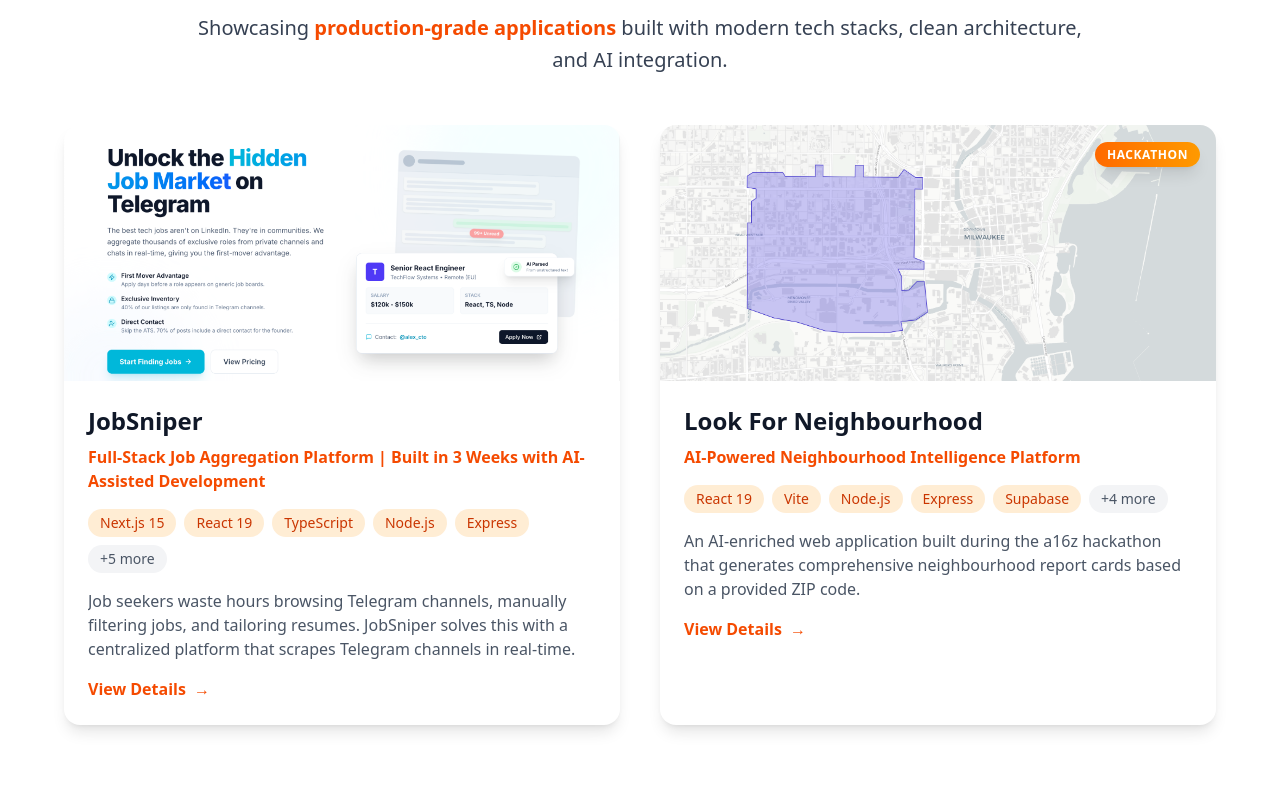
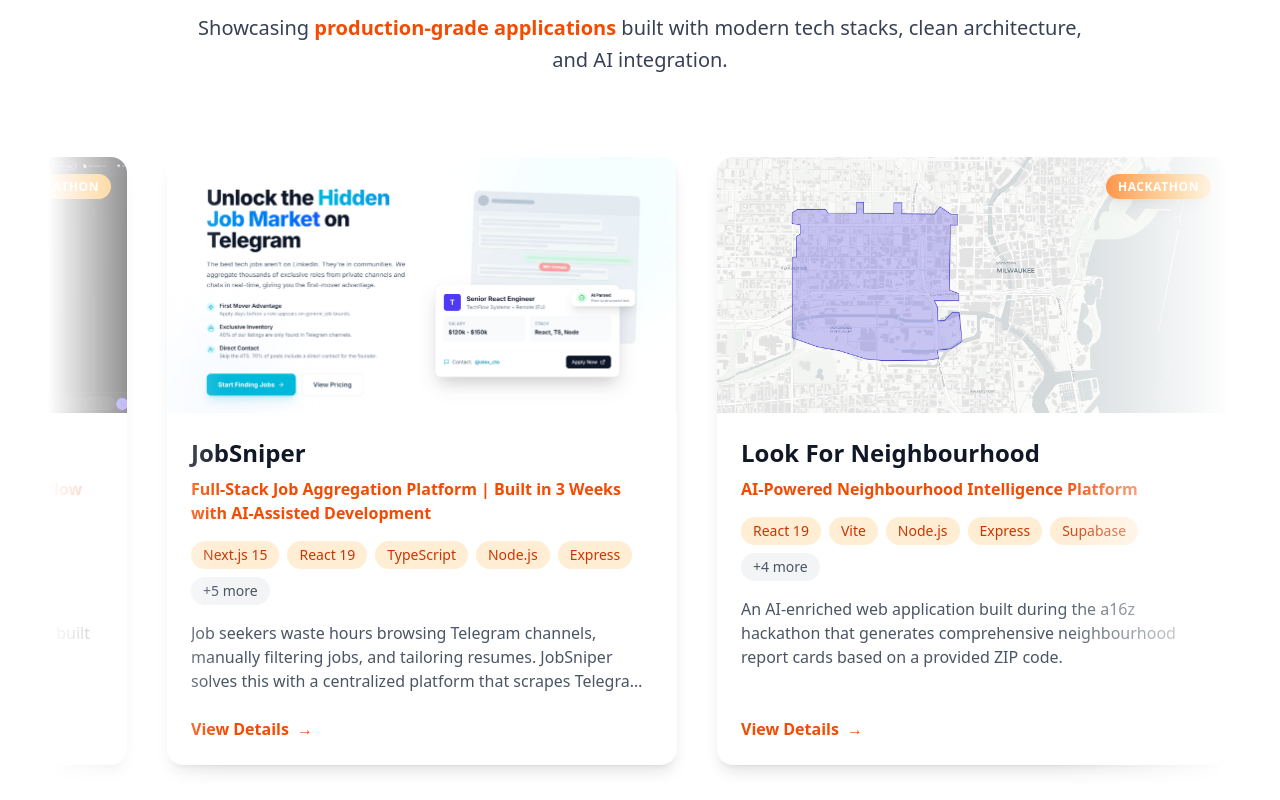
Before and after one commit to wertypotom/portfolio, a React (Vite) app: page / in a window 1280 px wide. Shown: the part 1000-1800 px from the top of the page. Built offline with nearby package versions, Linux system fonts and the light colour scheme.

Commit message:
added project carousel

```diff
--- a/package.json
+++ b/package.json
@@ -15,6 +15,9 @@
     "@tailwindcss/vite": "^4.1.16",
     "@vercel/analytics": "^1.5.0",
     "class-variance-authority": "^0.7.1",
+    "embla-carousel-auto-scroll": "^8.6.0",
+    "embla-carousel-autoplay": "^8.6.0",
+    "embla-carousel-react": "^8.6.0",
     "framer-motion": "^12.23.24",
     "lucide-react": "^0.552.0",
     "mermaid": "^11.12.2",
--- /dev/null
+++ b/src/pages/home/projects/data/chat.ts
@@ -0,0 +1,194 @@
+import type { Project } from '../types';
+
+export const chatProject: Project = {
+  id: 'ai-chat-explorer',
+  title: 'AI Chat Explorer',
+  subtitle: 'Advanced Multi-Modal AI Assistant & Agentic Workflow Explorer',
+  badge: 'Hackathon',
+  coverImage: '/assets/images/chat-cover.png', // Placeholder
+  githubLinks: [
+    {
+      label: 'Repository',
+      url: 'https://github.com/wertypotom/llm-chat',
+    },
+  ],
+  tags: [
+    'Next.js',
+    'AI SDK',
+    'AutoGen (Python)',
+    'LlamaIndex',
+    'MCP',
+    'Supabase',
+    'WebRTC',
+    'TailwindCSS',
+  ],
+  overviewText:
+    'A comprehensive exploration of modern AI capabilities built during a hackathon, featuring RAG, multi-agent orchestration, tool use via MCP, and voice interfaces (STT/TTS).',
+  sections: [
+    {
+      type: 'overview',
+      description:
+        'Built during a fast-paced hackathon, this project served as a deep-dive exploration into the bleeding edge of AI application development. Rather than a simple LLM wrapper, this platform integrates Retrieval-Augmented Generation (RAG) with LlamaIndex and Supabase Vector DB, Model Context Protocol (MCP) for zero-shot Zapier tool execution, and a separate Python sidecar running AutoGen for complex, multi-agent "Analyst vs Critic" debates.',
+      timeline: 'Hackathon',
+      keyCapabilities: [
+        'Architected a hybrid Next.js/FastAPI system connecting TS AI SDKs with Python AutoGen',
+        'Implemented a localized RAG pipeline using LlamaIndex for PDF parsing, chunking (Map-Reduce), and semantic search',
+        'Integrated Model Context Protocol (MCP) to securely grant the LLM access to external tools like Google Sheets via Zapier',
+        'Built a rich, multi-modal UI including WebRTC voice interfaces (Whisper STT / ElevenLabs TTS), and an interactive multi-agent debate stream',
+        'Developed a multi-channel presence by connecting the AI backend to a Telegram bot via Webhooks',
+      ],
+    },
+    {
+      type: 'list',
+      title: 'Engineering & Product Approach',
+      description:
+        'Focused on rapid capability discovery while maintaining a premium user experience and robust system design.',
+      items: [
+        'Premium UX First: Designed a dark-mode glassmorphic UI with micro-animations, ensuring the complex AI features felt intuitive and responsive.',
+        'Pragmatic Polyglot Architecture: Used TypeScript/Next.js for the core interactive loop where Vercel AI SDK shines, but spun up a Python FastAPI sidecar specifically to leverage AutoGen\'s superior multi-agent capabilities.',
+        'Component Injection: Pushed beyond standard markdown by injecting interactive React components (like Support Tickets or Agent Thought chains) directly into the LLM stream.',
+        'Exploratory Iteration: Rapidly prototyped disjointed advanced features (RAG, Voice, MCP) and successfully unified them into a single coherent conversational interface.',
+      ],
+    },
+    {
+      type: 'architecture',
+      title: 'Architecture',
+      description:
+        'A dual-service architecture. The Next.js frontend handles UI, text/audio streaming, local state, and simple model routing. Complex tasks (like multi-agent debate) are proxied to a FastAPI Python sidecar. Supabase handles standard auth/state alongside pgvector for RAG embeddings.',
+      layers: [
+        {
+          name: 'Client (Next.js / React)',
+          description: 'UI & Stream Consumption',
+          components: [
+            'Vercel AI SDK (useChat)',
+            'Web Audio API (Visualizers)',
+            'Local Storage (Session caching)',
+          ],
+        },
+        {
+          name: 'API Gateway (Next.js Route Handlers)',
+          description: 'Orchestration & Tools',
+          components: [
+            'RouteLLM (Abacus.ai)',
+            'Model Context Protocol (MCP) Clients',
+            'LlamaIndex Map-Reduce logic',
+            'Rate Limiting & Validate',
+          ],
+        },
+        {
+          name: 'Agentic Sidecar (FastAPI / Python)',
+          description: 'Complex Orchestration',
+          components: [
+            'AutoGen RoundRobinGroupChat',
+            'Server-Sent Events (SSE) Streaming',
+            'Analyst & Critic Personas',
+          ],
+        },
+        {
+          name: 'Data & Persistence',
+          description: 'State & Vectors',
+          components: [
+            'Supabase (PostgreSQL)',
+            'pgvector (Similarity Search)',
+          ],
+        },
+      ],
+    },
+    {
+      type: 'techStack',
+      title: 'Tech Stack',
+      categories: [
+        {
+          name: 'Frontend',
+          technologies: [
+            { name: 'Next.js 14/15', purpose: 'App Router & API Routes' },
+            { name: 'React 18+', purpose: 'UI Components' },
+            { name: 'Vercel AI SDK', purpose: 'Streaming & Tool execution' },
+            { name: 'WebRTC / Web Audio', purpose: 'Voice capturing & visualizers' },
+          ],
+        },
+        {
+          name: 'Backend & AI',
+          technologies: [
+            { name: 'Python / FastAPI', purpose: 'AutoGen Sidecar API' },
+            { name: 'AutoGen', purpose: 'Multi-agent orchestration' },
+            { name: 'LlamaIndex', purpose: 'RAG, PDF Parsing, and Map-Reduce summaries' },
+            { name: 'Model Context Protocol (MCP)', purpose: 'Standardized external tool access' },
+          ],
+        },
+      ],
+      integrations: [
+        'Abacus.ai (RouteLLM)',
+        'Zapier (MCP Tooling)',
+        'ElevenLabs (TTS)',
+        'OpenAI Whisper (STT)',
+        'Telegram API',
+      ],
+    },
+    {
+      type: 'gridCards',
+      title: 'Key Explorations & Features',
+      cards: [
+        {
+          title: 'Multi-Agent Debate (AutoGen)',
+          description:
+            'A user query triggers an Analyst and a Critic agent who debate and refine the answer over multiple rounds. The internal thought process is streamed progressively to the UI via Server-Sent Events (SSE).',
+        },
+        {
+          title: 'Zero-Shot Tooling (MCP)',
+          description:
+            'Implemented the emerging Model Context Protocol to seamlessly grant the LLM access to external APIs (like appending rows to Google Sheets via Zapier) without hardcoding integration logic.',
+        },
+        {
+          title: 'Map-Reduce Document Summarization',
+          description:
+            'Built a pipeline to parse PDFs, chunk text via SentenceSplitters, run parallel LLM summarization tasks (batched), and reduce them into a final comprehensive summary using LlamaIndex.',
+        },
+        {
+          title: 'Voice-First Contextual UI',
+          description:
+            'Created an interactive voice overlay that reads the current DOM context (like form inputs) and injects it into the system prompt, allowing the user to fill out applications purely via natural voice conversation.',
+        },
+      ],
+    },
+    {
+      type: 'bulletGroup',
+      title: 'Quality Assurance & Roadmap',
+      items: [
+        {
+          title: 'Identified Weak Spots & Future Improvements',
+          bullets: [
+            'Latency Bottlenecks: Multi-agent generation and TTS processing inherently add latency. Future iterations should implement WebSocket streaming for audio to achieve true real-time voice interaction.',
+            'State Synchronization: Using localStorage limits cross-device continuity. Moving full session state to Supabase would improve the multi-channel (Telegram <-> Web) continuity.',
+            'Vector DB Scaling: The current pgvector setup is synchronous during ingestion. Large PDF uploads could block the main thread; parsing should be offloaded to a background queue (e.g. BullMQ).',
+            'Observability: Implementing LangSmith or Helicone is critical moving forward to trace exactly where token bloat and multi-agent loops degrade performance.',
+          ],
+        },
+      ],
+    },
+    {
+      type: 'bulletGroup',
+      title: 'Skills Demonstrated',
+      items: [
+        {
+          title: 'Technical',
+          bullets: [
+            'Generative AI Ecosystem (AI SDK, LlamaIndex, AutoGen)',
+            'Polyglot System Architecture (TypeScript / Python)',
+            'Advanced Data Pipelines (RAG Map-Reduce, Vector Embeddings)',
+            'Streaming APIs (SSE, WebRTC Audio Buffers)',
+            'Protocol Discovery (Model Context Protocol early adoption)',
+          ],
+        },
+        {
+          title: 'Product & Soft Skills',
+          bullets: [
+            'Product-Minded Engineering (Prioritizing UI micro-interactions for complex features)',
+            'Rapid Technological Adoption (Learning and integrating bleeding-edge frameworks in days)',
+            'Architectural Pragmatism (Knowing when to leave Node.js for Python to solve specific agentic problems tier)',
+          ],
+        },
+      ],
+    },
+  ],
+};
--- a/src/pages/home/projects/index.tsx
+++ b/src/pages/home/projects/index.tsx
@@ -1,5 +1,7 @@
 import { useState } from 'react';
 import { motion } from 'framer-motion';
+import useEmblaCarousel from 'embla-carousel-react';
+import AutoScroll from 'embla-carousel-auto-scroll';
 import { Modal } from '../../../components/modal';
 import { ProjectCard } from './project-card';
 import { ProjectModal } from './project-modal';
@@ -8,6 +10,12 @@
 
 export const Projects = () => {
   const [selectedProject, setSelectedProject] = useState<Project | null>(null);
+  const [autoScrollPlugin] = useState(() => AutoScroll({ speed: 1, playOnInit: true, stopOnInteraction: false }));
+
+  const [emblaRef] = useEmblaCarousel(
+    { loop: true, align: 'center', dragFree: true },
+    [autoScrollPlugin]
+  );
 
   return (
     <>
@@ -15,7 +23,7 @@
         id='projects'
         className='py-10 sm:py-16 md:py-20 px-4 bg-white overflow-hidden'
       >
-        <div className='container mx-auto'>
+        <div className='container mx-auto max-w-[100vw]'>
           <motion.div
             initial={{ opacity: 0, scaleX: 0 }}
             whileInView={{ opacity: 1, scaleX: 1 }}
@@ -48,16 +56,24 @@
             integration.
           </motion.p>
 
-          {/* Projects Grid */}
-          <div className='grid grid-cols-1 lg:grid-cols-2 gap-10 max-w-6xl mx-auto'>
-            {projects.map((project, index) => (
+          {/* Projects Carousel */}
+          <div
+            className='overflow-hidden w-full mx-auto pt-4 pb-12 cursor-grab active:cursor-grabbing [mask-image:linear-gradient(to_right,transparent,black_15%,black_85%,transparent)]'
+            ref={emblaRef}
+          >
+            <div className='flex -ml-6 items-stretch'>
+              {[...projects, ...projects].map((project, index) => (
+                <div key={`${project.id}-${index}`} className='flex-[0_0_85vw] sm:flex-[0_0_400px] md:flex-[0_0_450px] lg:flex-[0_0_500px] xl:flex-[0_0_550px] min-w-0 pl-6'>
+                  <div className='h-full flex px-2 py-4'>
                     <ProjectCard
-                key={project.id}
                       project={project}
                       index={index}
                       onClick={() => setSelectedProject(project)}
                     />
+                  </div>
+                </div>
               ))}
+            </div>
           </div>
         </div>
       </section>
--- a/src/pages/home/projects/project-card.tsx
+++ b/src/pages/home/projects/project-card.tsx
@@ -19,10 +19,10 @@
       viewport={{ once: true }}
       transition={{ delay: index * 0.1, duration: 0.5 }}
       onClick={onClick}
-      className='group cursor-pointer bg-white rounded-2xl overflow-hidden shadow-lg hover:shadow-2xl transition-all duration-300 hover:scale-105'
+      className='group w-full h-full flex flex-col cursor-pointer bg-white rounded-2xl overflow-hidden shadow-lg hover:shadow-2xl transition-all duration-300 hover:scale-[1.02]'
     >
       {/* Cover Image */}
-      <div className='relative h-64 bg-gradient-to-br from-orange-100 to-orange-200 overflow-hidden'>
+      <div className='relative shrink-0 h-64 bg-gradient-to-br from-orange-100 to-orange-200 overflow-hidden'>
         <img
           src={project.coverImage ? project.coverImage : '/placeholder.png'}
           alt={project.title}
@@ -42,7 +42,7 @@
       </div>
 
       {/* Content */}
-      <div className='p-6'>
+      <div className='p-6 flex flex-col flex-1'>
         <h3 className='text-2xl font-bold text-gray-900 mb-2'>
           {project.title}
         </h3>
@@ -65,11 +65,11 @@
           )}
         </div>
 
-        <p className='text-gray-600 line-clamp-3'>
+        <p className='text-gray-600 line-clamp-3 mb-4'>
           {project.overviewText}
         </p>
 
-        <div className='mt-4 text-orange-600 font-semibold flex items-center gap-2 group-hover:gap-3 transition-all'>
+        <div className='mt-auto pt-2 text-orange-600 font-semibold flex items-center gap-2 group-hover:gap-3 transition-all'>
           View Details
           <span className='transform group-hover:translate-x-1 transition-transform'>
             →
--- a/src/pages/home/projects/projects-data.ts
+++ b/src/pages/home/projects/projects-data.ts
@@ -1,10 +1,12 @@
 import type { Project } from './types';
 import { jobSniperProject } from './data/jobsniper';
 import { neighbourhoodProject } from './data/look-for-neighbourhood';
+import { chatProject } from './data/chat';
 
 export type { Project };
 
 export const projects: Project[] = [
   jobSniperProject,
-  neighbourhoodProject
+  neighbourhoodProject,
+  chatProject
 ];
```
Also changed, not shown: public/assets/images/chat-cover.png (added), 1 other file (tests, documents, lock files or other folders). Lines whose indentation alone changed are shown as unchanged.
